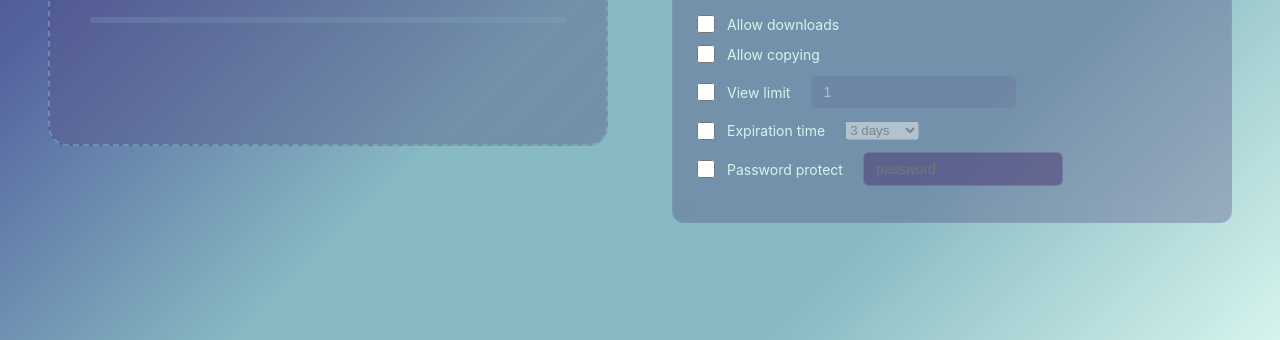
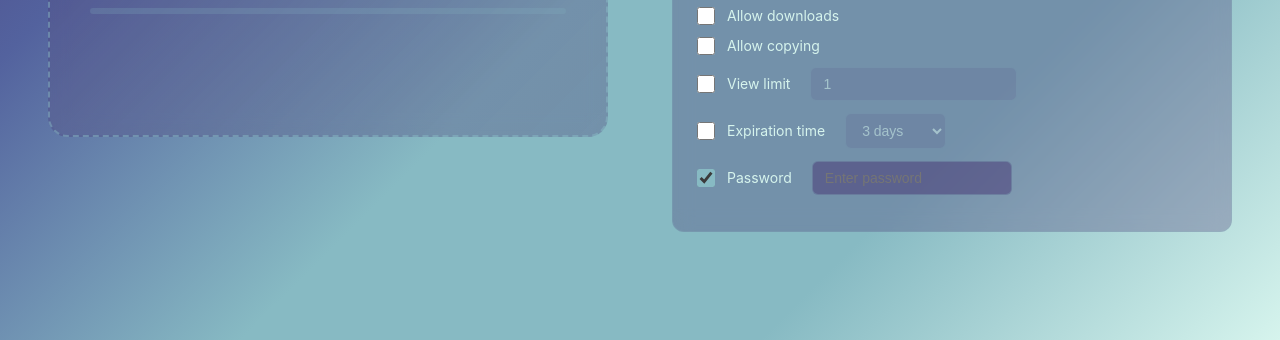
Before and after one commit to dhr412/epherra, a plain HTML site: page frontend/index.html in a window 1280 px wide. Shown: the part 460-800 px from the top of the page. Drawn offline with Linux system fonts and the light colour scheme.

Commit message:
Update landing ui

```diff
--- a/frontend/index.html
+++ b/frontend/index.html
@@ -244,7 +244,8 @@
         }
 
         .input-group input[type="number"],
-        .input-group input[type="datetime-local"] {
+        .input-group input[type="datetime-local"],
+        .input-group select {
             padding: 8px 12px !important;
             border: 1px solid rgba(135, 186, 195, 0.3) !important;
             border-radius: 6px !important;
@@ -256,14 +257,16 @@
         }
 
         .input-group input[type="number"]:focus,
-        .input-group input[type="datetime-local"]:focus {
+        .input-group input[type="datetime-local"]:focus,
+        .input-group select:focus {
             outline: none;
             border-color: rgba(135, 186, 195, 0.6);
             background: rgba(71, 52, 114, 0.7) !important;
         }
 
         .input-group input[type="number"]:disabled,
-        .input-group input[type="datetime-local"]:disabled {
+        .input-group input[type="datetime-local"]:disabled,
+        .input-group select:disabled {
             background: rgba(71, 52, 114, 0.2) !important;
             cursor: not-allowed;
             opacity: 0.5;
@@ -482,9 +485,9 @@
                     </div>
 
                     <div class="input-group">
-                        <input type="checkbox" id="enablePassword">
-                        <label for="enablePassword" style="margin-right: 8px;">Password protect</label>
-                        <input type="password" id="passwordInput" placeholder="password" disabled>
+                        <input type="checkbox" id="enablePassword" checked>
+                        <label for="enablePassword" style="margin-right: 8px;">Password</label>
+                        <input type="password" id="passwordInput" placeholder="Enter password">
                     </div>
 
                     <div id="linkDisplay" class="link-display">
@@ -654,8 +657,8 @@
             }
 
             const password = enablePassword.checked ? passwordInput.value : null;
-            if (enablePassword.checked && !password) {
-                alert('Please enter a password');
+            if ((enablePassword.checked && !password) || !enablePassword.checked) {
+                alert('Your file will not be encrypted and will be readable by anyone if you don\'t enter a valid password.');
                 return;
             }
 
```
